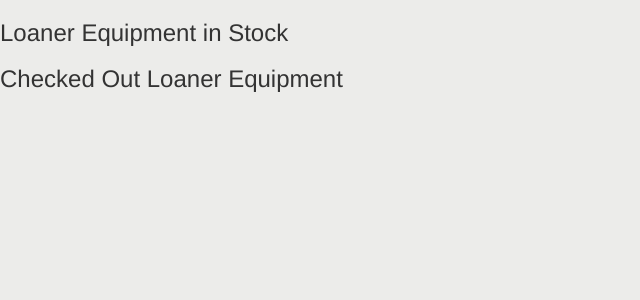
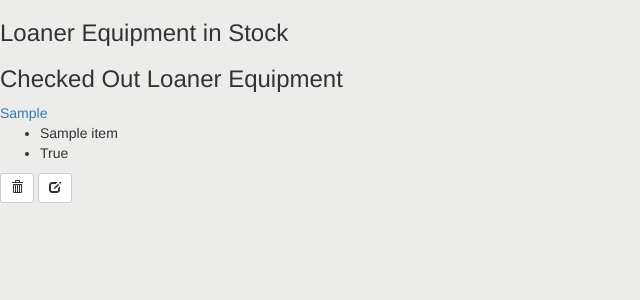
Before and after one commit to shamikh-mill/bio-inventory, a Django app: page / in a window 1280 px wide. Shown: the part 52-352 px from the top of the page, without its empty margins (0-640 px from the left). Run offline with Django 3.2, Linux system fonts and the light colour scheme; tables that the repository leaves empty hold one stand-in row (values such as "Sample post"); some libraries are stand-ins or nearby versions.

Commit message:
inventory

```diff
--- a/inventory/templates/inventory/index.html
+++ b/inventory/templates/inventory/index.html
@@ -37,7 +37,7 @@
 
 	<h3>Checked Out Loaner Equipment</h3>
 
-       {% if item.checked_out == False %}
+       {% if item.checked_out == True %}
        <div>
 
             <a href = "#">{{ item.make_and_model }}</a>
```
